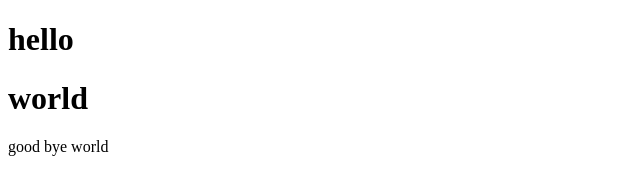
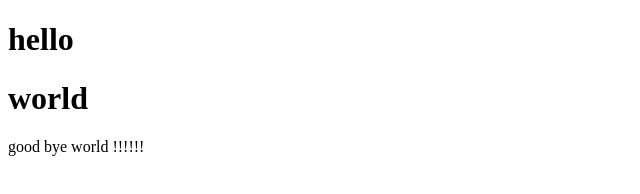
Before and after one commit to heavyobject/git-test, a plain HTML site: page index.html in a window 1280 px wide. Shown: the full height of the page, 0-640 px from the left. Drawn offline with Linux system fonts and the light colour scheme.

Commit message:
new !!!!

```diff
--- a/index.html
+++ b/index.html
@@ -10,6 +10,6 @@
 <body>
     <h1>hello</h1>
     <h1>world</h1>
-    <p>good bye world</p>
+    <p>good bye world !!!!!!</p>
 </body>
 </html>
```
